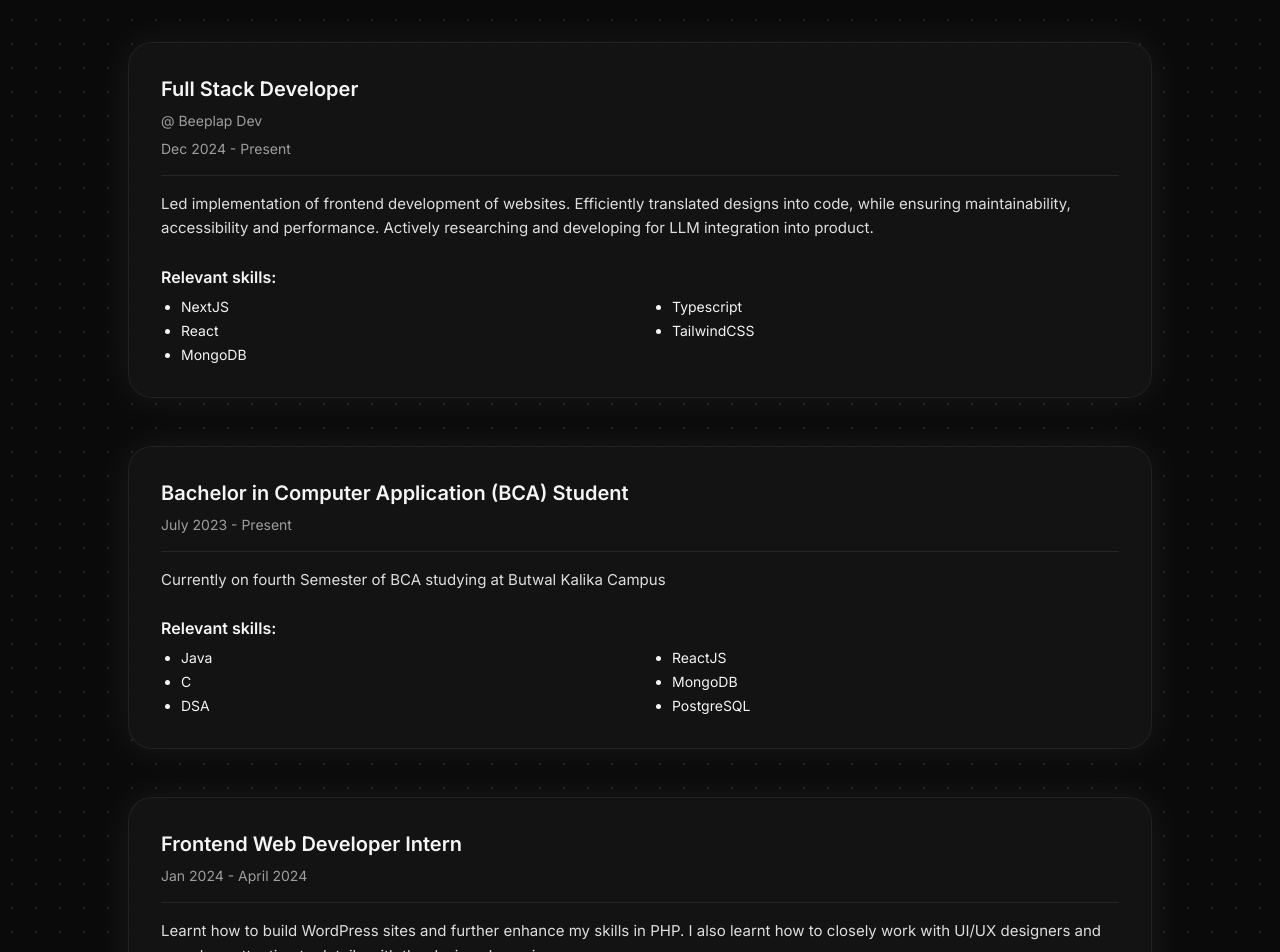
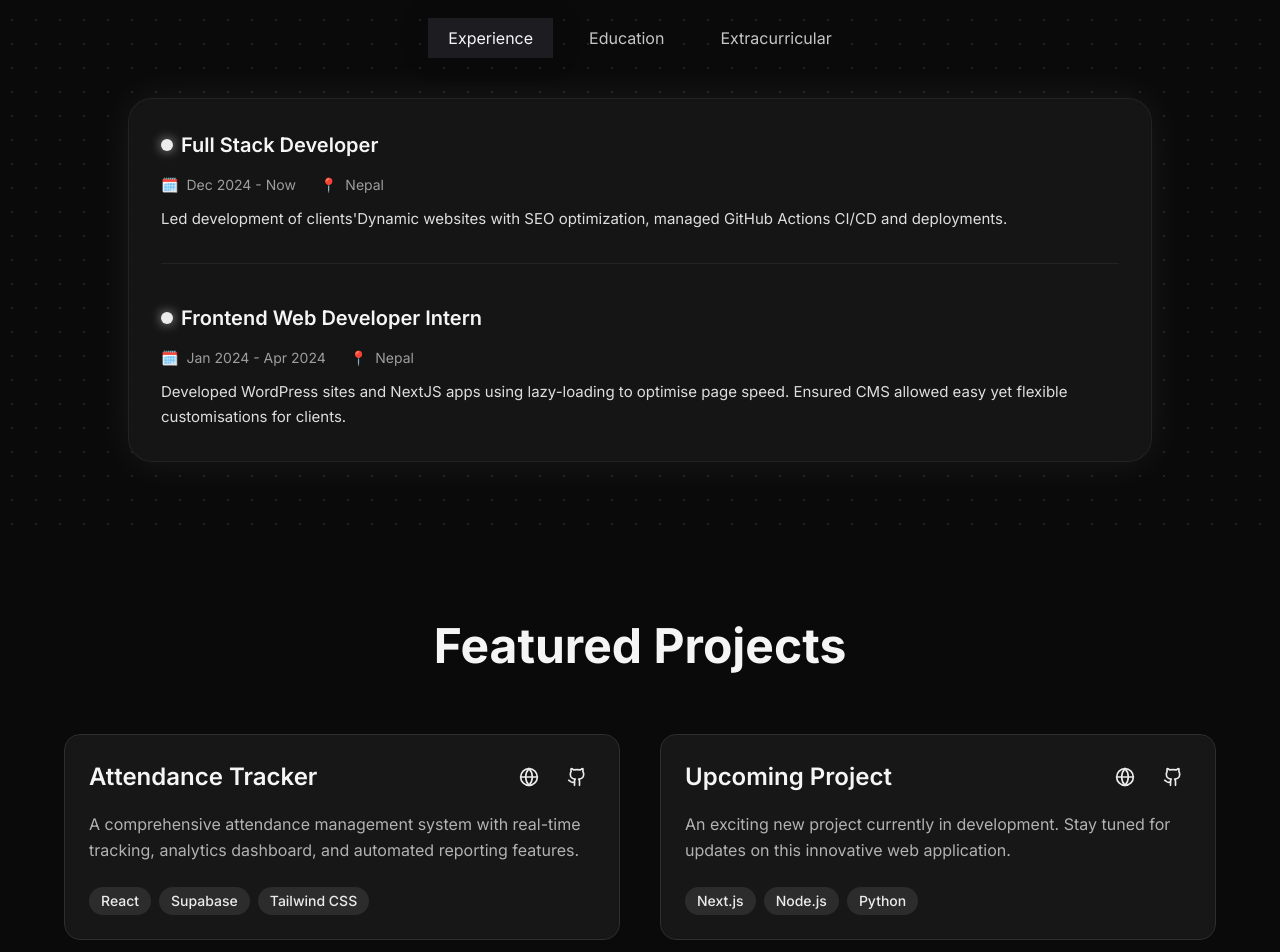
Before and after one commit to Beeplap/My-portfolio, a React (Vite) app: page / in a window 1280 px wide. Shown: the part 760-1712 px from the top of the page. Built offline with nearby package versions, Linux system fonts and the light colour scheme; the HTML template or start-up script is replaced by a standard one.

Commit message:
feat: implement tabbed interface for Experience component
- Added tabs for Experience, Education, and Extracurricular sections
- Refactored entry display to dynamically show content based on the selected tab
- Enhanced layout and styling for improved user interaction

```diff
--- a/src/components/Experience.tsx
+++ b/src/components/Experience.tsx
@@ -1,88 +1,137 @@
+import { useState } from "react";
+
+type TabKey = "experience" | "education" | "extracurricular";
+
+type Entry = {
+  title: string;
+  period: string;
+  org?: string;
+  location?: string;
+  description: string;
+};
+
+const tabs: { id: TabKey; label: string }[] = [
+  { id: "experience", label: "Experience" },
+  { id: "education", label: "Education" },
+  { id: "extracurricular", label: "Extracurricular" },
+];
+
+const experienceEntries: Entry[] = [
+  {
+    title: "Full Stack Developer",
+    period: "Dec 2024 - Now",
+    org: "",
+    location: "Nepal",
+    description:
+      "Led development of clients'Dynamic websites with SEO optimization, managed GitHub Actions CI/CD and deployments.",
+  },
+  {
+    title: "Frontend Web Developer Intern",
+    period: "Jan 2024 - Apr 2024",
+    org: "",
+    location: "Nepal",
+    description:
+      "Developed WordPress sites and NextJS apps using lazy-loading to optimise page speed. Ensured CMS allowed easy yet flexible customisations for clients.",
+  },
+];
+
+const educationEntries: Entry[] = [
+  {
+    title: "Bachelor in Computer Application (BCA) Student",
+    period: "July 2023 - Present",
+    org: "Butwal Kalika Campus",
+    location: "Butwal",
+    description: "Currently pursuing BCA with focus on software engineering foundations.",
+  },
+];
+
+const extracurricularEntries: Entry[] = [
+  {
+    title: "24-hour Hackathon Organizer",
+    period: "College Event",
+    org: "Butwal Kalika Campus",
+    description: "Organised and ran a 24-hour hackathon within the campus, coordinating teams and judging.",
+  },
+  {
+    title: "Git & GitHub Workshop",
+    period: "Campus Program",
+    org: "Butwal Kalika Campus",
+    description: "Conducted hands-on sessions for juniors teaching Git fundamentals and GitHub workflows.",
+  },
+];
+
 const Experience = () => {
+  const [activeTab, setActiveTab] = useState<TabKey>("experience");
+
+  const getEntries = (): Entry[] => {
+    if (activeTab === "education") return educationEntries;
+    if (activeTab === "extracurricular") return extracurricularEntries;
+    return experienceEntries;
+  };
+
+  const entries = getEntries();
+
   return (
     <section id="experience" className="py-20 px-4">
       <div className="max-w-5xl cursor-default mx-auto">
-        <h2 className="text-4xl md:text-5xl font-bold mb-16 text-center">Experience</h2>
+        <h2 className="text-4xl md:text-5xl font-bold mb-10 text-center">Experience</h2>
 
-        <div className="space-y-12">
-          {/* Card 1 */}
-          <div className="rounded-3xl border border-border/60 bg-card/60 backdrop-blur-sm shadow-[0_0_40px_hsl(var(--primary)/0.08)] p-6 md:p-8">
-            <div className="space-y-2">
-              <h3 className="text-lg md:text-xl font-semibold">Full Stack Developer </h3>
-              <p className="text-sm text-muted-foreground">@ Beeplap Dev</p>
-              <p className="text-sm text-muted-foreground">Dec 2024 - Present</p>
-            </div>
-            <div className="h-px w-full bg-border/80 my-4" />
-            <p className="text-sm md:text-[15px] leading-relaxed text-foreground/90">
-              Led implementation of frontend development of websites. Efficiently translated designs into code, while
-              ensuring maintainability, accessibility and performance. Actively researching and developing for LLM
-              integration into product.
-            </p>
-            <div className="mt-6">
-              <p className="font-semibold mb-2 text-sm md:text-base">Relevant skills:</p>
-              <div className="grid grid-cols-2 gap-x-6 text-sm">
-                <ul className="list-disc pl-5 space-y-1">
-                  <li>NextJS</li>
-                  <li>React</li>
-                  <li>MongoDB</li>
-                </ul>
-                <ul className="list-disc pl-5 space-y-1">
-                  <li>Typescript</li>
-                  <li>TailwindCSS</li>
-                </ul>
-              </div>
-            </div>
+        <div className="flex items-center justify-center gap-4 mb-10">
+          {tabs.map((tab) => {
+            const isActive = activeTab === tab.id;
+            return (
+              <button
+                key={tab.id}
+                onClick={() => setActiveTab(tab.id)}
+                className={`px-5 py-2 text-sm md:text-base transition-all ${
+                  isActive
+                    ? "bg-[#1d1c20] text-foreground shadow-[0_0_30px_rgba(0,0,0,0.15)]"
+                    : "text-foreground/80 hover:bg-[#1d1c20]"
+                }`}
+              >
+                {tab.label}
+              </button>
+            );
+          })}
         </div>
 
-          {/* Card 2 */}
-          <div className="rounded-3xl border border-border/60 bg-card/60 backdrop-blur-sm shadow-[0_0_40px_hsl(var(--primary)/0.08)] p-6 md:p-8">
-            <div className="space-y-2">
-              <h3 className="text-lg md:text-xl font-semibold">Bachelor in Computer Application (BCA) Student</h3>
-              <p className="text-sm text-muted-foreground">July 2023 - Present</p>
-            </div>
-            <div className="h-px w-full bg-border/80 my-4" />
-            <p className="text-sm md:text-[15px] leading-relaxed text-foreground/90">
-              Currently on fourth Semester of BCA studying at Butwal Kalika Campus
-            </p>
-            <div className="mt-6">
-              <p className="font-semibold mb-2 text-sm md:text-base">Relevant skills:</p>
-              <div className="grid grid-cols-2 gap-x-6 text-sm">
-                <ul className="list-disc pl-5 space-y-1">
-                  <li>Java</li>
-                  <li>C</li>
-                  <li>DSA</li>
-                </ul>
-                <ul className="list-disc pl-5 space-y-1">
-                  <li>ReactJS</li>
-                  <li>MongoDB</li>
-                  <li>PostgreSQL</li>
-                </ul>
-              </div>
-            </div>
+        <div className="rounded-3xl border border-border/60 bg-card/70 backdrop-blur-sm shadow-[0_0_40px_hsl(var(--primary)/0.08)] p-6 md:p-8">
+          <div className="space-y-10">
+            {entries.map((entry, index) => (
+              <div key={entry.title} className={index !== entries.length - 1 ? "pb-8 border-b border-border/60" : ""}>
+                <div className="flex items-center gap-2 text-primary mb-4">
+                  <span className="h-3 w-3 rounded-full bg-primary shadow-[0_0_12px_hsl(var(--primary)/0.7)]" />
+                  <h3 className="text-lg md:text-xl font-semibold text-foreground">{entry.title}</h3>
                 </div>
 
-          {/* Card 3 */}
-          <div className="rounded-3xl border border-border/60 bg-card/60 backdrop-blur-sm shadow-[0_0_40px_hsl(var(--primary)/0.08)] p-6 md:p-8">
-            <div className="space-y-2">
-              <h3 className="text-lg md:text-xl font-semibold">Frontend Web Developer Intern</h3>
-              <p className="text-sm text-muted-foreground">Jan 2024 - April 2024</p>
+                <div className="flex flex-wrap gap-x-6 gap-y-2 text-sm text-muted-foreground mb-3">
+                  <div className="flex items-center gap-2">
+                    <span role="img" aria-hidden="true">
+                      🗓️
+                    </span>
+                    <span>{entry.period}</span>
                   </div>
-            <div className="h-px w-full bg-border/80 my-4" />
-            <p className="text-sm md:text-[15px] leading-relaxed text-foreground/90">
-              Learnt how to build WordPress sites and further enhance my skills in PHP. I also learnt how to closely
-              work with UI/UX designers and pay close attention to details with the designs I am given.
-            </p>
-            <div className="mt-6">
-              <p className="font-semibold mb-2 text-sm md:text-base">Relevant skills:</p>
-              <div className="grid grid-cols-2 gap-x-6 text-sm">
-                <ul className="list-disc pl-5 space-y-1">
-                  <li>WordPress & PHP</li>
-                </ul>
-                <ul className="list-disc pl-5 space-y-1">
-                  <li>Adobe XD</li>
-                </ul>
+                  {entry.org && (
+                    <div className="flex items-center gap-2">
+                      <span role="img" aria-hidden="true">
+                        🏢
+                      </span>
+                      <span>{entry.org}</span>
                     </div>
+                  )}
+                  {entry.location && (
+                    <div className="flex items-center gap-2">
+                      <span role="img" aria-hidden="true">
+                        📍
+                      </span>
+                      <span>{entry.location}</span>
                     </div>
+                  )}
+                </div>
+
+                <p className="text-sm md:text-[15px] leading-relaxed text-foreground/90">{entry.description}</p>
+              </div>
+            ))}
           </div>
         </div>
       </div>
```
Lines whose indentation alone changed are shown as unchanged.
